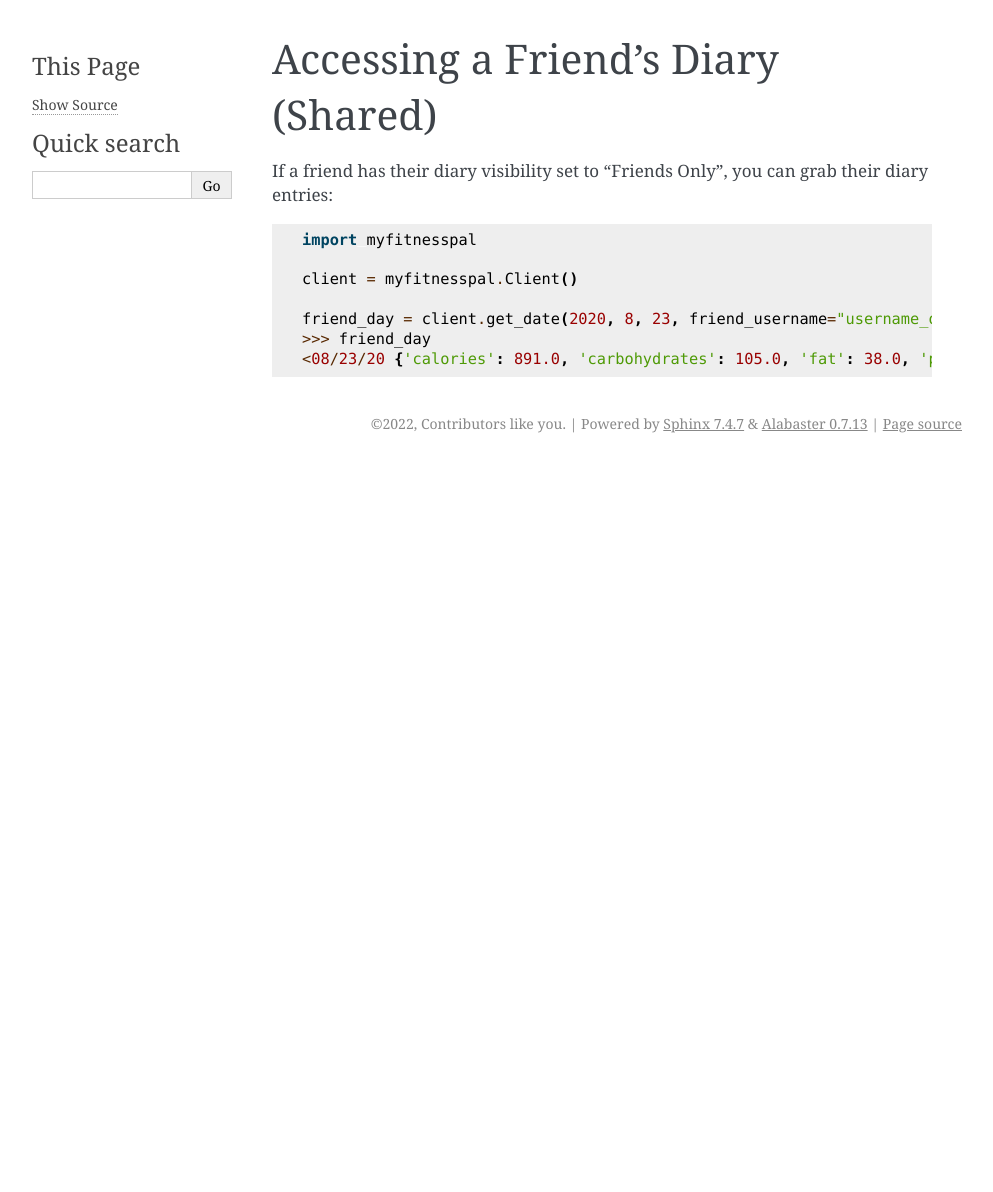
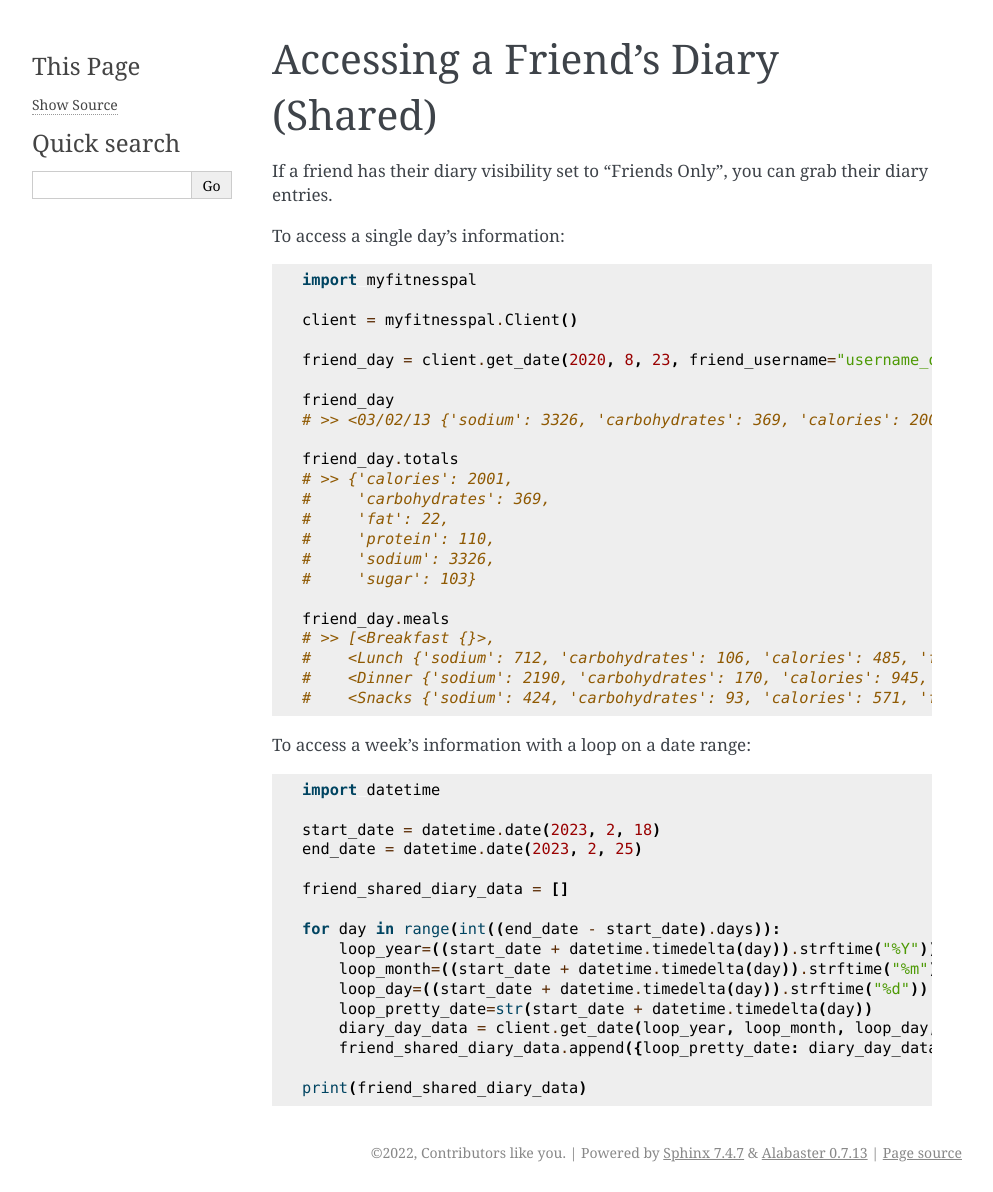
Before and after one commit to coddingtonbear/python-myfitnesspal, a Sphinx documentation site: the page built from docs/source/how_to/friends_diary_shared.rst, in a window 1280 px wide. Shown: the whole page, without its empty margins (148-1141 px from the left). Built offline with Sphinx 7.4.7, drawn with Linux system fonts in a browser that asks for light colours; pages that are not in the unit, such as notebooks, are missing from menus; before the commit the page ends 900 px from its top, so only the background shows below that.

Commit message:
Update friends private shared diary week export

```diff
--- a/docs/source/how_to/friends_diary_shared.rst
+++ b/docs/source/how_to/friends_diary_shared.rst
@@ -2,14 +2,53 @@
 ===================================
 
 If a friend has their diary visibility set to "Friends Only", you can grab their
-diary entries:
+diary entries.
+
+To access a single day’s information:
 
 .. code:: python
 
-   import myfitnesspal
+    import myfitnesspal
 
-   client = myfitnesspal.Client()
+    client = myfitnesspal.Client()
 
-   friend_day = client.get_date(2020, 8, 23, friend_username="username_of_my_friend")
-   >>> friend_day
-   <08/23/20 {'calories': 891.0, 'carbohydrates': 105.0, 'fat': 38.0, 'protein': 29.0, 'sodium': 0.0, 'sugar': 2.0}>
+    friend_day = client.get_date(2020, 8, 23, friend_username="username_of_my_friend")
+
+    friend_day
+    # >> <03/02/13 {'sodium': 3326, 'carbohydrates': 369, 'calories': 2001, 'fat': 22, 'sugar': 103, 'protein': 110}>
+
+    friend_day.totals
+    # >> {'calories': 2001,
+    #     'carbohydrates': 369,
+    #     'fat': 22,
+    #     'protein': 110,
+    #     'sodium': 3326,
+    #     'sugar': 103}
+
+    friend_day.meals
+    # >> [<Breakfast {}>,
+    #    <Lunch {'sodium': 712, 'carbohydrates': 106, 'calories': 485, 'fat': 3, 'sugar': 0, 'protein': 17}>,
+    #    <Dinner {'sodium': 2190, 'carbohydrates': 170, 'calories': 945, 'fat': 11, 'sugar': 17, 'protein': 53}>,
+    #    <Snacks {'sodium': 424, 'carbohydrates': 93, 'calories': 571, 'fat': 8, 'sugar': 86, 'protein': 40}>]
+
+
+To access a week’s information with a loop on a date range:
+
+.. code:: python
+
+    import datetime
+
+    start_date = datetime.date(2023, 2, 18)
+    end_date = datetime.date(2023, 2, 25)
+
+    friend_shared_diary_data = []
+
+    for day in range(int((end_date - start_date).days)):
+        loop_year=((start_date + datetime.timedelta(day)).strftime("%Y"))
+        loop_month=((start_date + datetime.timedelta(day)).strftime("%m"))
+        loop_day=((start_date + datetime.timedelta(day)).strftime("%d"))
+        loop_pretty_date=str(start_date + datetime.timedelta(day))
+        diary_day_data = client.get_date(loop_year, loop_month, loop_day, friend_username="username_of_my_friend")
+        friend_shared_diary_data.append({loop_pretty_date: diary_day_data.totals})
+
+    print(friend_shared_diary_data)
```
